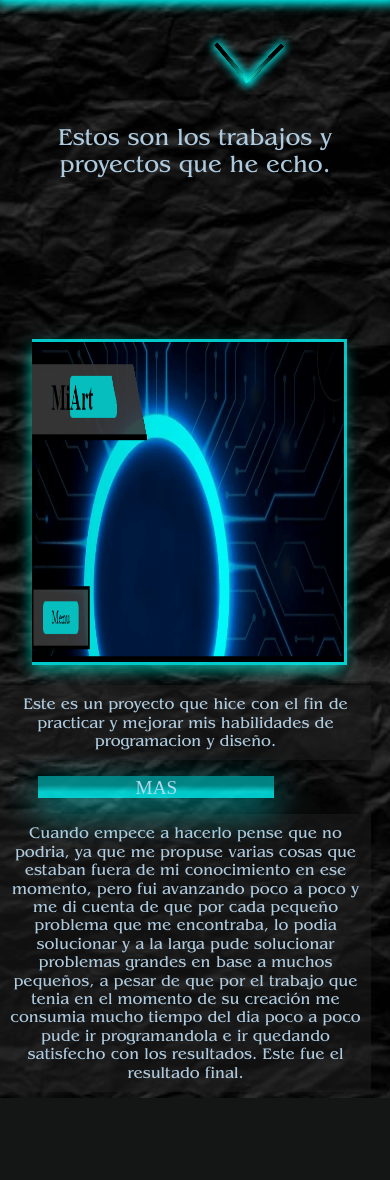
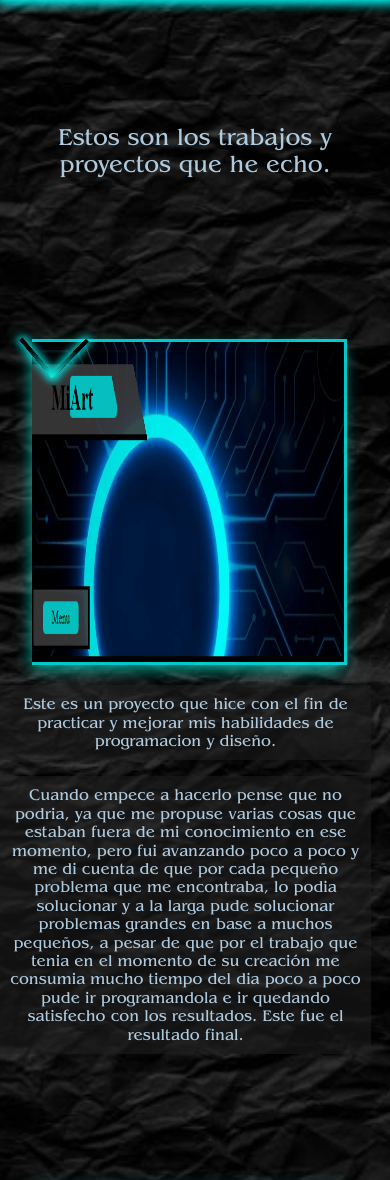
Before and after one commit to Abrahan-Bracho/abrahan, a PHP site: page /trabajos.html in a window 390 px wide. Shown: the part 448-1628 px from the top of the page. Before the commit the page ends 1546 px from the top, so only its background shows below. Run offline with PHP 8.4, Linux system fonts and the light colour scheme; some libraries are stand-ins or nearby versions.

Commit message:
css javascript y html

```diff
--- a/css/styles.css
+++ b/css/styles.css
@@ -279,11 +279,10 @@ p.ppe{
 
     .saludo{
         left: 50vw;
-        display: grid;
-        background-color: var(--transparente);
         display: flex;
         flex-direction: column;
         flex-wrap: nowrap;
+        background: linear-gradient(90deg, rgba(0, 0, 0, 0) 31%, rgba(24, 30, 40, 0) 100%);
     }
 
     .saludo p{
@@ -292,7 +291,9 @@ p.ppe{
         font-size: 4em;
         margin: 0;
         padding: 0;
-
+        position: absolute;
+        top: 30vh;
+        left: 30vw;
     }
     .saludo .ppe{
         font-size: 1em;
@@ -309,15 +310,15 @@ p.ppe{
     }
     .abrahan{
         top: 5vh;
-        left: 55vw;
+        left: 30vw;
     }
     .redes{
-        bottom: 60vh;
+        bottom: 50vh;
         left: 40px;
     }
     .flecha_abajo{
-        left: 50vw;
-        bottom:  35vh;
+        left: 0vw;
+        bottom:  0vh;
     }
     .flecha_abajo:hover{
     transition: 0.5s;
@@ -564,7 +565,7 @@ p.ppe{
         margin-top: 10em;
         text-align: center;
         height: 40vh;
-        margin-bottom: 50vh;
+        margin-bottom: 60vh;
     }
 
     .ejemplos_paginas p{
--- a/js/index.js
+++ b/js/index.js
@@ -280,6 +280,10 @@ function flechaF(){
     $('body, html').animate({
         scrollTop: '1000px'
     }, 300);
+            gsap.to("#flecha", {
+            display: "none"
+
+        });
 }
 
 
--- a/trabajos.html
+++ b/trabajos.html
@@ -94,17 +94,40 @@
 
 
 
-<div class="ejemplos_paginas">
-    <a   target="_blank" href="http://miart-as.rf.gd/"><img class="pre_viw_pag pre_viw_pag_trabajo" src="img/miart-as.png" alt="miart-as.com"></a>
+
+
+<div class="ejemplos_paginas" id="ejemplos_paginas">
+    <a   target="_blank" href="http://mi-art.rf.gd/"><img class="pre_viw_pag" src="img/miart-as.png" alt="miart-as.com"></a>
 
     <p>Este es un proyecto que hice con el fin de practicar y mejorar mis habilidades de programacion y diseño.
         <br>
 
     </p>
-    <div class="mas mas_trabajos" id="ejemplo_pagina"> <div id="textoMAs">MAS </div>  </div>
 
-    <p class="miart_desc " id ="miart_desc">
-        Cuando empece a hacerlo pense que no podria, ya que me propuse varias cosas que estaban fuera de mi
+
+    <p class=" " id ="">
+    Cuando empece a hacerlo pense que no podria, ya que me propuse varias cosas que estaban fuera de mi
+        conocimiento en ese momento, pero fui avanzando poco a poco y me di cuenta de que por cada pequeño
+        problema que me encontraba, lo podia solucionar y a la larga pude solucionar problemas grandes en base
+        a muchos pequeños, a pesar de que por el trabajo que tenia en el momento de su creación me consumia
+        mucho tiempo del dia poco a poco  pude ir programandola e ir quedando satisfecho con los resultados. Este fue el resultado final.
+
+    </p>
+
+</div>
+
+
+<div class="ejemplos_paginas" id="ejemplos_paginas">
+    <a   target="_blank" href="https://abrahan-bracho.github.io/web-kenpo/"><img class="pre_viw_pag" src="img/puamdo1.png" alt="puamdo.com"></a>
+
+    <p>Este es un proyecto que hice con el fin de practicar y mejorar mis habilidades de programacion y diseño.
+        <br>
+
+    </p>
+
+
+    <p class=" " id ="">
+    Cuando empece a hacerlo pense que no podria, ya que me propuse varias cosas que estaban fuera de mi
         conocimiento en ese momento, pero fui avanzando poco a poco y me di cuenta de que por cada pequeño
         problema que me encontraba, lo podia solucionar y a la larga pude solucionar problemas grandes en base
         a muchos pequeños, a pesar de que por el trabajo que tenia en el momento de su creación me consumia
@@ -116,7 +139,10 @@
 
 
 
-</div>
+
+<div>
+
+
 <script src="js/index.js" ></script>
 <script src="js/GSAP.js"></script>
 <script src="js/lightbox-plus-jquery.min.js" ></script>
```
